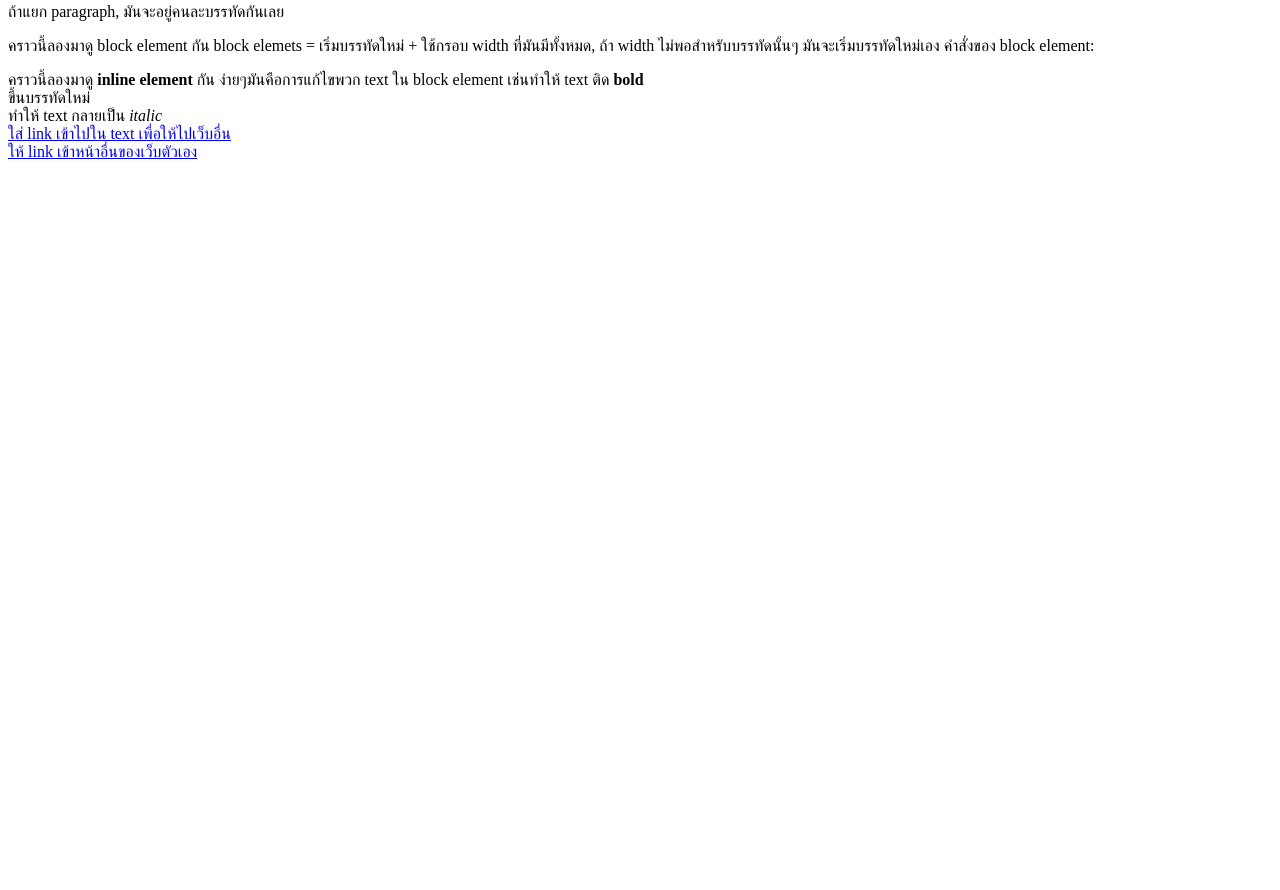
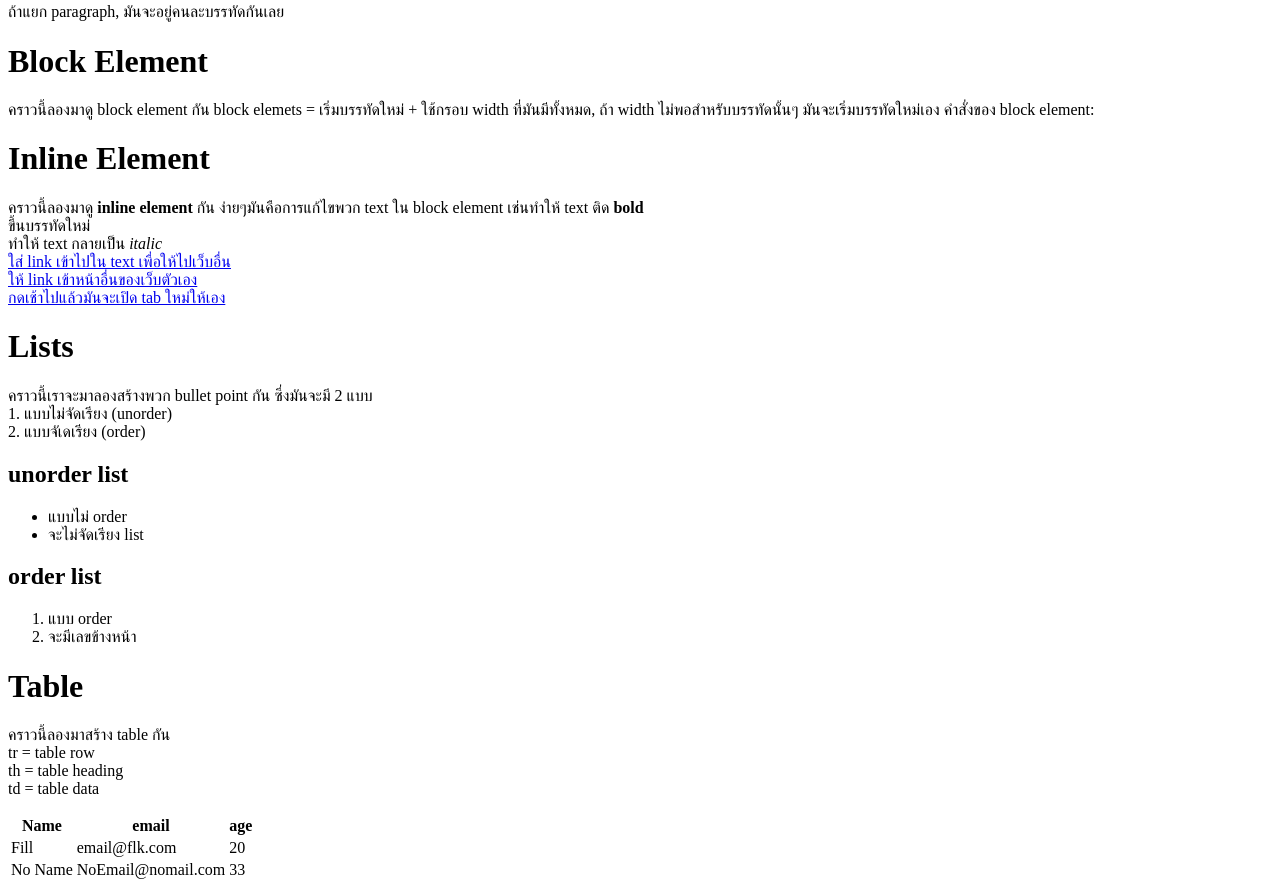
Before and after one commit to RealFilllykung/web_dev_code_collection, a plain HTML site: page basic_html/index.html in a window 1280 px wide. Shown: the part 358-1248 px from the top of the page. Before the commit the page ends 800 px from the top, so only its background shows below. Drawn offline with Linux system fonts and the light colour scheme.

Commit message:
เพิ่มวิธีใส่ข้อลูลแบบเป็น list และ table

```diff
--- a/basic_html/index.html
+++ b/basic_html/index.html
@@ -35,6 +35,7 @@
         <!-- โซนนี้คือโซนอธิบาย block element กับ inline element -->
 
         <!-- Block Level Element-->
+        <h1>Block Element</h1>
         <p>
             คราวนี้ลองมาดู block element กัน
             block elemets = เริ่มบรรทัดใหม่ + ใช้กรอบ width ที่มันมีทั้งหมด, ถ้า width ไม่พอสำหรับบรรทัดนั้นๆ มันจะเริ่มบรรทัดใหม่เอง
@@ -42,6 +43,7 @@
         </p>
 
         <!-- Inline Level Element -->
+        <h1>Inline Element</h1>
         <p>
             คราวนี้ลองมาดู <strong> inline element </strong> กัน
             ง่ายๆมันคือการแก้ไขพวก text ใน block element เช่นทำให้ text ติด <strong>bold</strong>
@@ -49,7 +51,61 @@
             <br>ทำให้ text กลายเป็น <em>italic</em>
             <br><a href = "http://www.google.com">ใส่ link เข้าไปใน text เพื่อให้ไปเว็บอื่น</a>
             <br><a href = "return.html">ให้ link เข้าหน้าอื่นของเว็บตัวเอง</a>
+            <br><a href = "return.html" target = "_blank">กดเช้าไปแล้วมันจะเปิด tab ใหม่ให้เอง</a>
         </p>
+
+        <!--Lists-->
+        <h1>Lists</h1>
+        <p>
+            คราวนี้เราจะมาลองสร้างพวก bullet point กัน ซึ่งมันจะมี 2 แบบ
+            <br>1. แบบไม่จัดเรียง (unorder)
+            <br>2. แบบจัเดเรียง (order)
+        </p>
+
+        <h2>unorder list</h2>
+        <ul>
+            <li>แบบไม่ order</li>
+            <li>จะไม่จัดเรียง list</li>
+        </ul>
+
+        <h2>order list</h2>
+        <ol>
+            <li>แบบ order</li>
+            <li>จะมีเลขข้างหน้า</li>
+        </ol>
+
+        <!-- Table -->
+        <h1>Table</h1>
+        <p>
+            คราวนี้ลองมาสร้าง table กัน
+            <br>tr = table row
+            <br>th = table heading
+            <br>td = table data
+        </p>
+        <table>
+            <thead>
+                <tr>
+                    <th>Name</th>
+                    <th>email</th>
+                    <th>age</th>
+                </tr>
+            </thead>
+            <tbody>
+                <tr>
+                    <!-- แต่ละ tr คือแถวของข้อมูลในแต่ละช่องเลย -->
+                    <td>Fill</td>
+                    <td>email@flk.com</td>
+                    <td>20</td>
+                </tr>
+                <tr>
+                    <td>No Name</td>
+                    <td>NoEmail@nomail.com</td>
+                    <td>33</td>
+                </tr>
+            </tbody>
+        </table>
+
+
 
     </body>
 </html>
```
